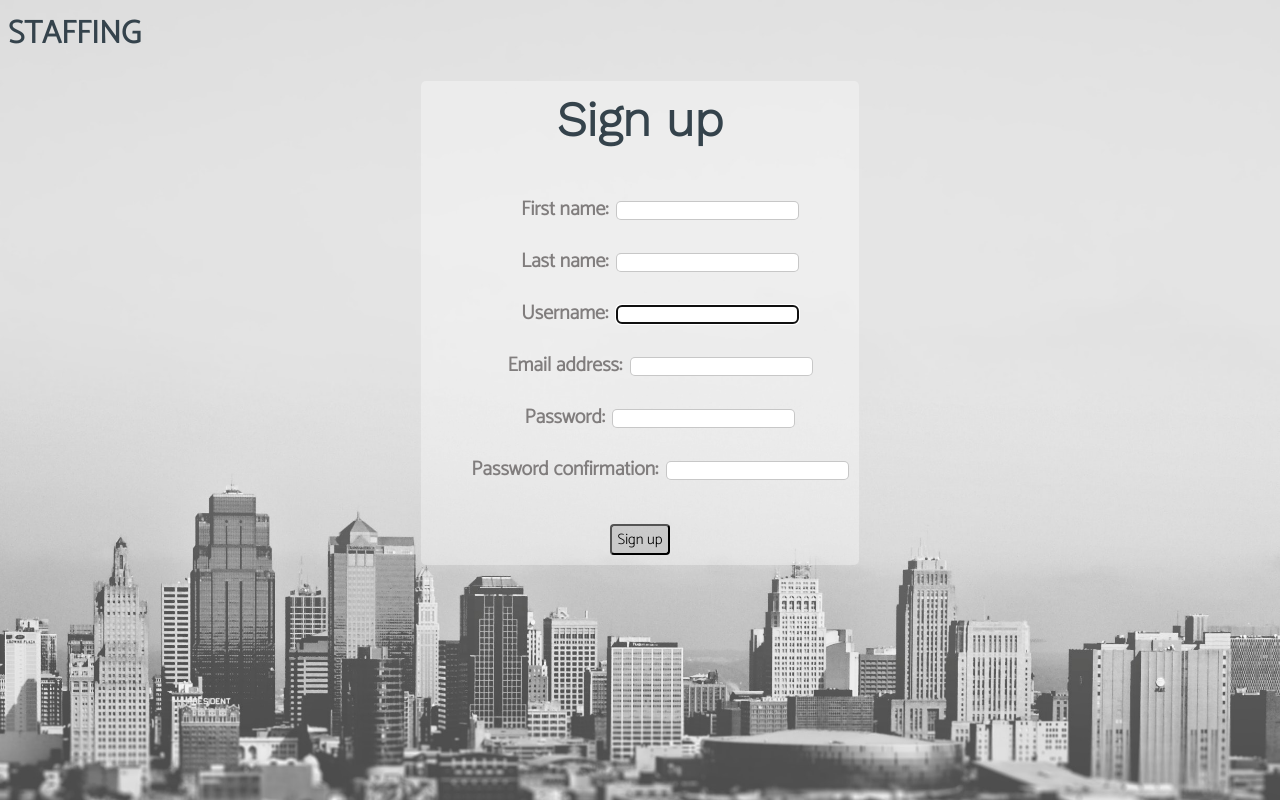
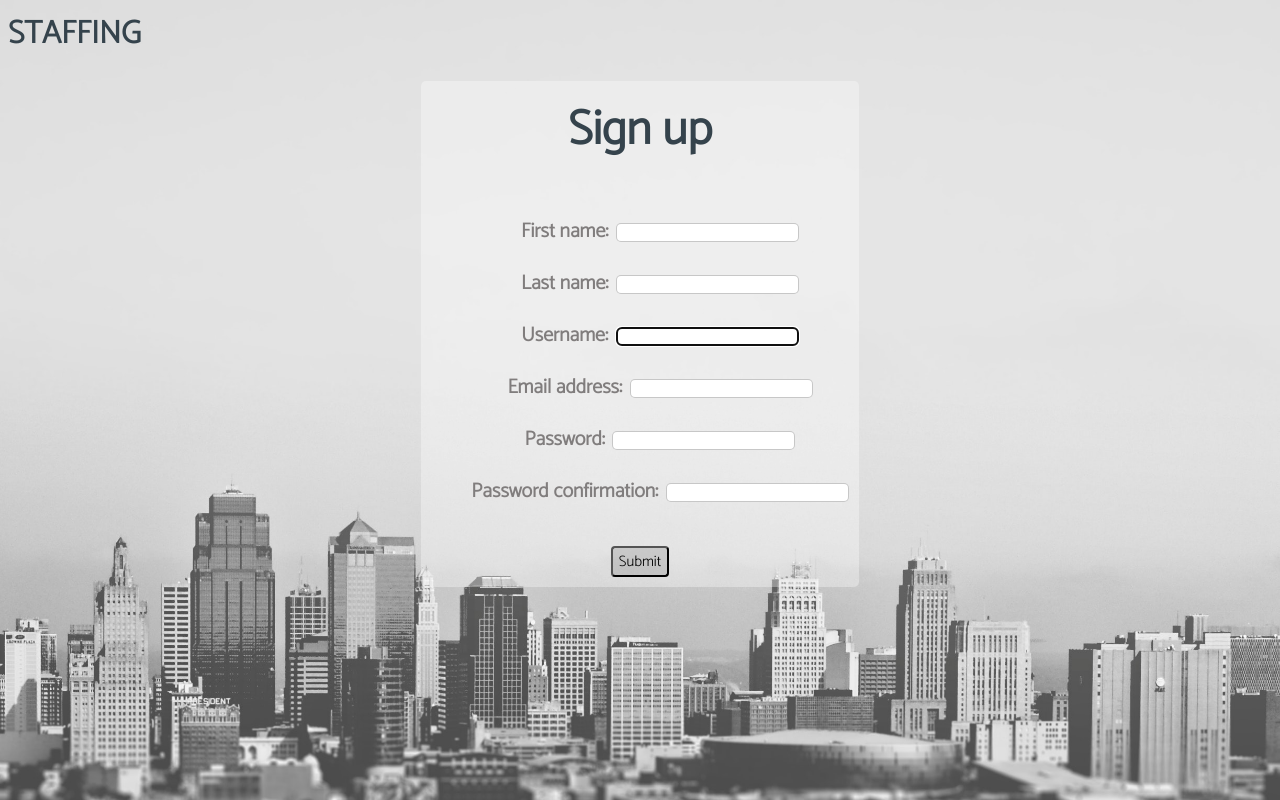
Before and after one commit to ldavidson45/staffing, a Django app: page /signup/ in a window 1280 px wide. Run offline with Django 3.2, Linux system fonts and the light colour scheme.

Commit message:
styling more

```diff
--- a/staffing/static/css/signup.css
+++ b/staffing/static/css/signup.css
@@ -5,7 +5,7 @@ h1 {
 }
 
 h2 {
-  font-family: 'Work Sans', sans-serif;
+  font-family: 'Catamaran', sans-serif;
   color: #35434c;
   margin: auto;
   text-align: center;
--- a/staffing/static/css/signup.scss
+++ b/staffing/static/css/signup.scss
@@ -6,7 +6,7 @@ h1 {
 }
 
 h2 {
-	font-family: 'Work Sans', sans-serif;
+	font-family: 'Catamaran', sans-serif;
 	color: #35434c;
 	margin: auto;
 	text-align: center;
--- a/staffing/templates/signup.html
+++ b/staffing/templates/signup.html
@@ -9,14 +9,14 @@
 <h1>STAFFING<h1>
 <form action="{% url 'signup' %}" method="post" >
   {% csrf_token %}
-<h2>Sign up</h2>
+<h2>Sign  up</h2>
   <ul>
     {% for field in form.visible_fields %}
     <li>{{ field.label_tag }} {{ field }}</li>
     {% endfor %}
   </ul>
 
-  <button type="submit">Sign up</button>
+  <button type="submit">Submit</button>
 </form>
 
 </div>
```
Also changed, not shown: 1 other file.
